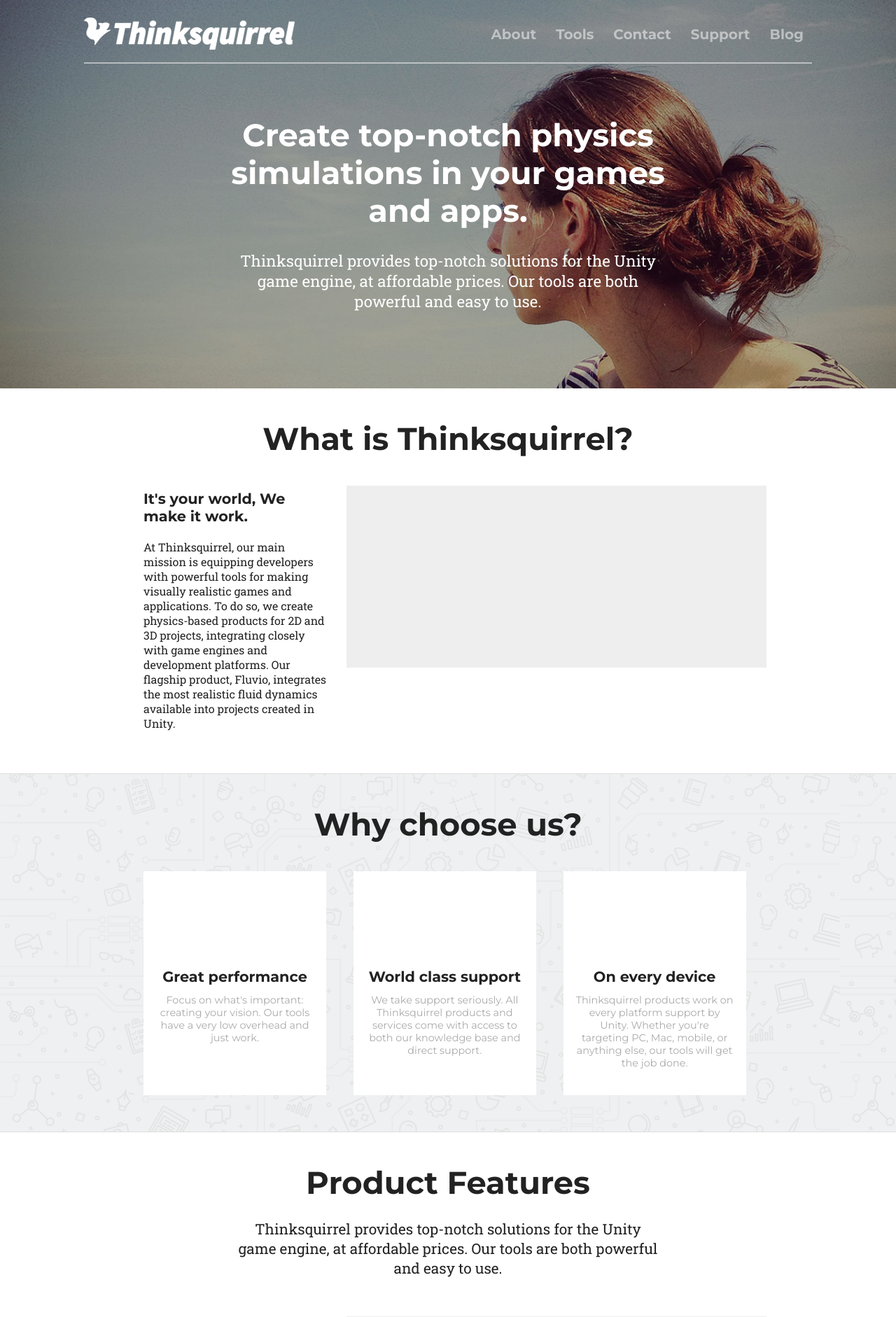
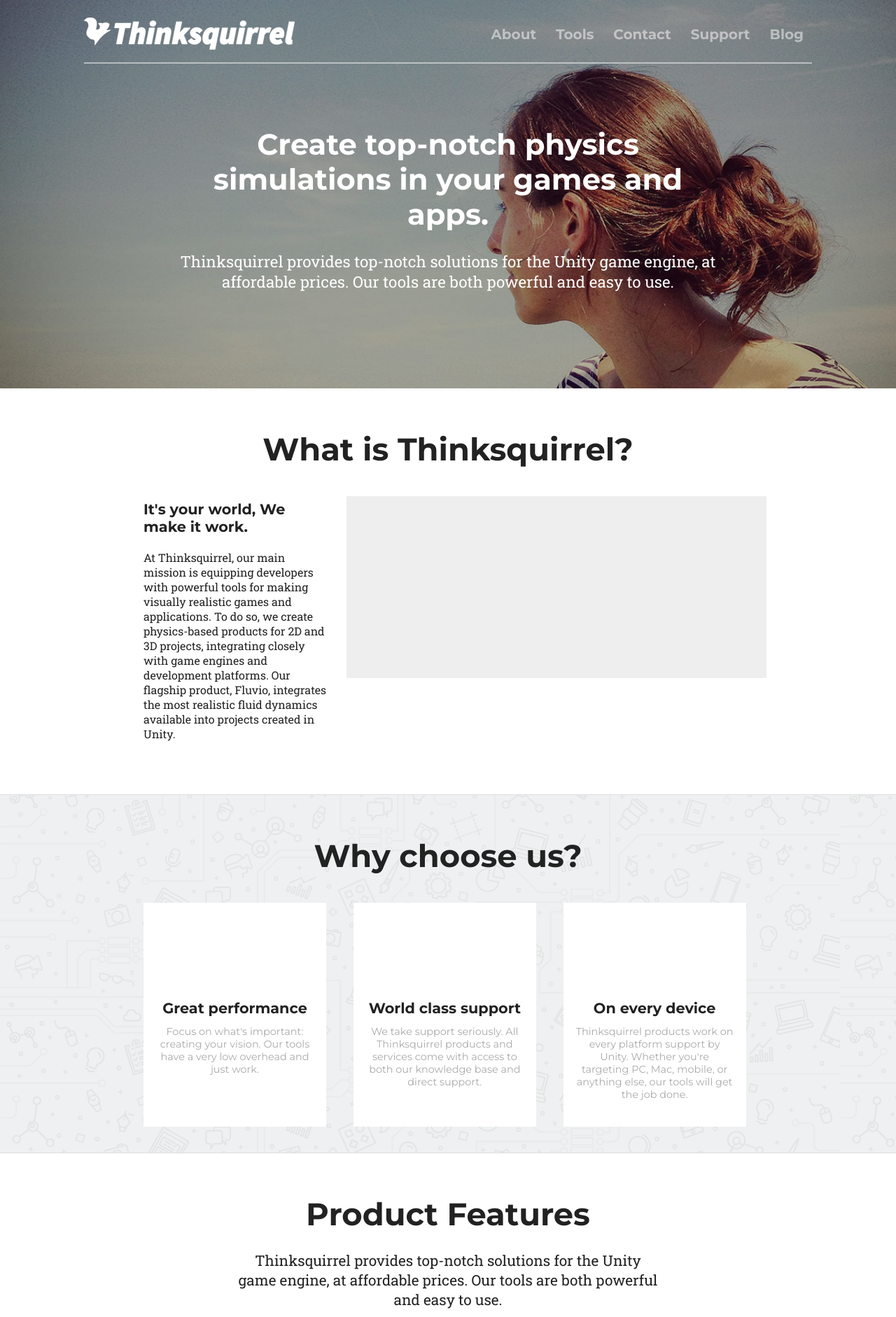
Before and after one commit to nbolt/thinksquirrel, a PHP site: page / in a window 1280 px wide. Shown: the top 1882 px of the page at 70% size. Run offline with PHP 8.4, Linux system fonts and the light colour scheme; some libraries are stand-ins or nearby versions.

Commit message:
style update

```diff
--- a/style.css
+++ b/style.css
@@ -82,7 +82,7 @@
 .block .content {
   width: 870px;
   margin: auto;
-  padding: 45px;
+  padding: 60px 45px;
 }
 
 .block .content > .title {
@@ -154,7 +154,7 @@
 }
 
 #subscribe-container {
-  width: 620px;
+  width: 780px;
   margin: 0px auto;
   color: white;
   text-align: center;
@@ -162,7 +162,7 @@
 
 #subscribe-container h1 {
   margin-top: 30px;
-  font-size: 2.8em;
+  font-size: 2.6em;
   font-family: Montserrat;
   font-weight: 600;
 }
@@ -285,6 +285,11 @@
     font-size: 1.05em;
 }
 
+#block-3 p.sub {
+    font-family: Roboto Slab;
+    font-size: 1em;
+}
+
 #block-3 .service {
     margin: 40px 0;
     padding-bottom: 40px;
```
